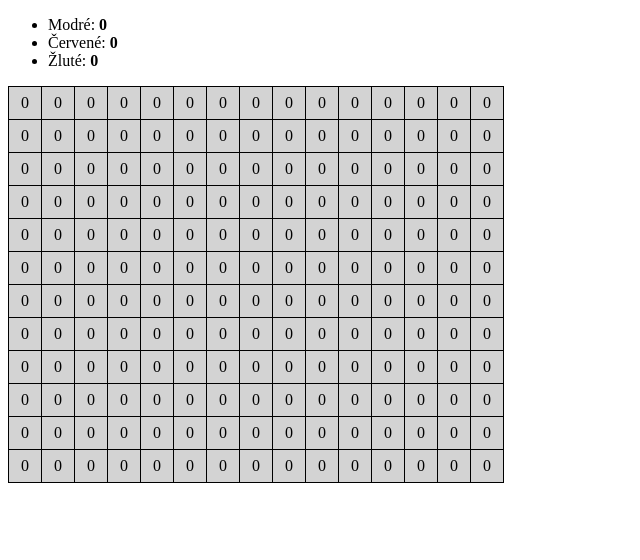
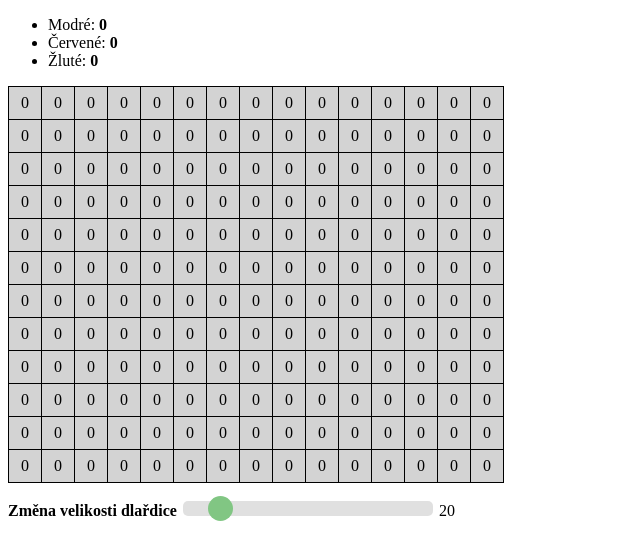
Before and after one commit to ondrejkolafa/TilesVelka, a plain HTML site: page index.html in a window 1280 px wide. Shown: the whole page, without its empty margins (0-640 px from the left). Drawn offline with Linux system fonts and the light colour scheme.

Commit message:
Tiles sizes change

```diff
--- a/index.html
+++ b/index.html
@@ -20,7 +20,11 @@
     <table id='tiles'>
     </table>
 
-
+    <p class="slidecontainer">
+      <strong>Změna velikosti dlařdice</strong>
+      <input type="range" min="10" max="100" value="20" class="slider" id="myRange" onchange="updateSlider()">
+      <span id='tile_width'>20</span>
+    </p>
 
   </body>
 </html>
--- a/script.js
+++ b/script.js
@@ -99,3 +99,16 @@ function refreshCounter() {
   document.getElementById("yellow").innerHTML = colors_used[3];
 
 }
+
+function updateSlider() {
+  var slider = document.getElementById("myRange");
+  var output = document.getElementById("tile_width");
+  output.innerHTML = slider.value;
+
+  var elements = document.querySelectorAll("td");
+  for (var i= 0; i < elements.length; i++) {
+    elements[i].style.width = slider.value + 'px';
+    elements[i].style.height = slider.value + 'px';
+  }
+
+}
--- a/style.css
+++ b/style.css
@@ -10,3 +10,33 @@ td {
   text-align: center;
   vertical-align: middle;
 }
+
+.slider {
+  -webkit-appearance: none;
+  width: 250px;
+  height: 15px;
+  border-radius: 5px;
+  background: #d3d3d3;
+  outline: none;
+  opacity: 0.7;
+  -webkit-transition: .2s;
+  transition: opacity .2s;
+}
+
+.slider::-webkit-slider-thumb {
+  -webkit-appearance: none;
+  appearance: none;
+  width: 25px;
+  height: 25px;
+  border-radius: 50%;
+  background: #4CAF50;
+  cursor: pointer;
+}
+
+.slider::-moz-range-thumb {
+  width: 25px;
+  height: 25px;
+  border-radius: 50%;
+  background: #4CAF50;
+  cursor: pointer;
+}
```
